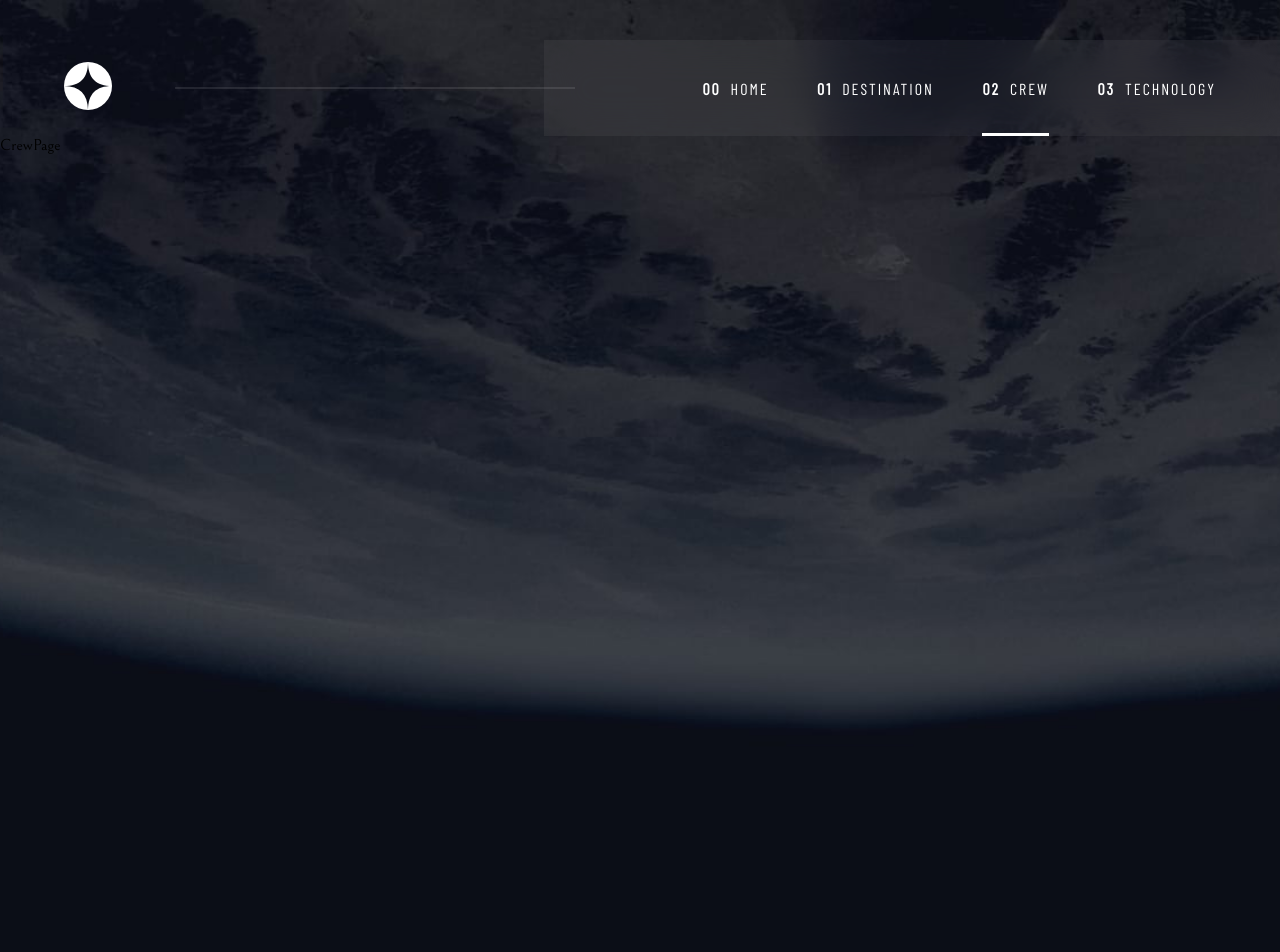
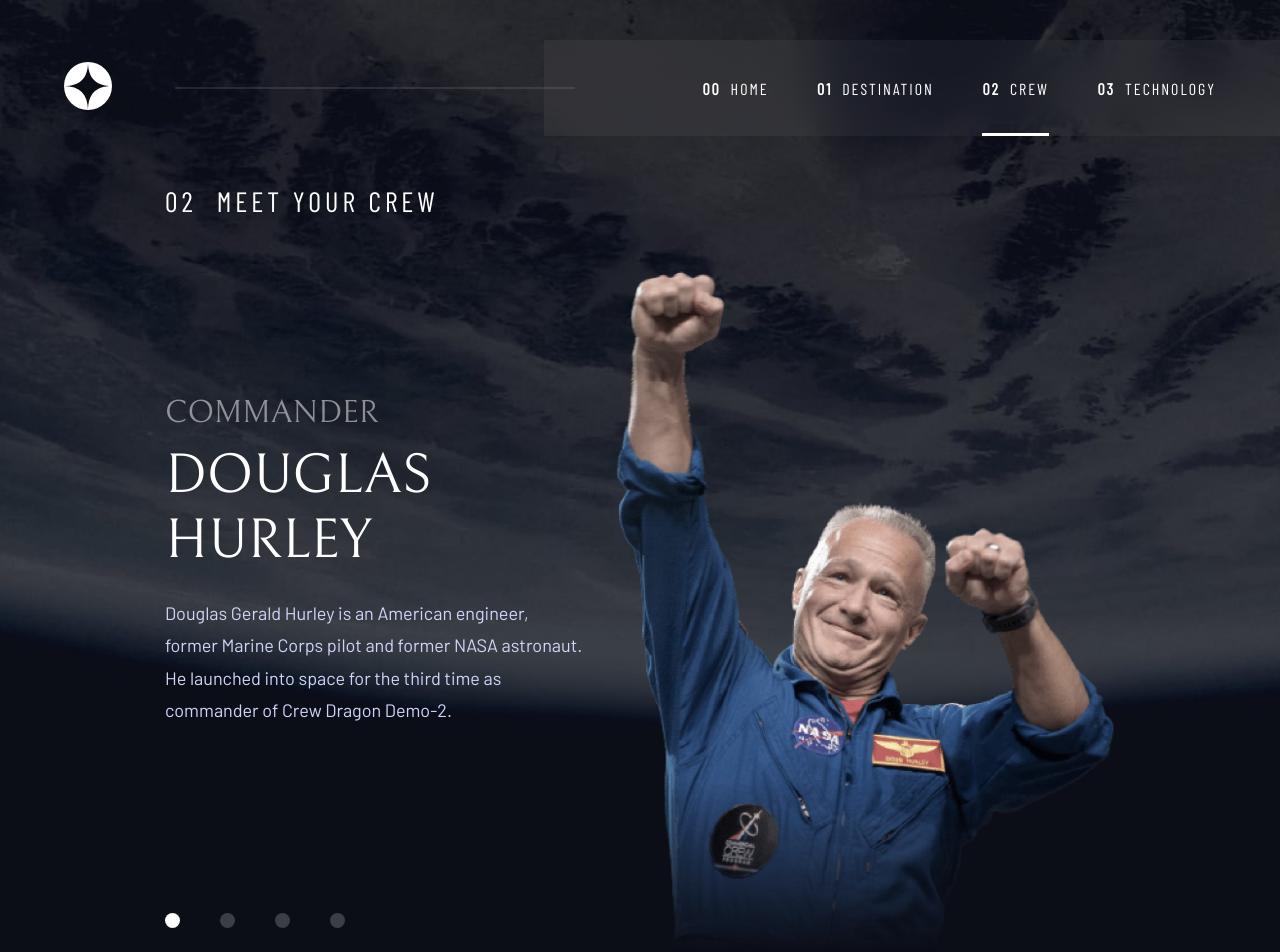
Before and after one commit to nshahaf/space-tourism, a React (Vite) app: page /crew in a window 1280 px wide. Shown: the top 952 px of the page. Built offline with nearby package versions, Linux system fonts and the light colour scheme.

Commit message:
crew page and data switch animation

```diff
--- a/package.json
+++ b/package.json
@@ -11,6 +11,7 @@
     "deploy": "gh-pages -d dist"
   },
   "dependencies": {
+    "framer-motion": "^11.8.0",
     "react": "^18.3.1",
     "react-dom": "^18.3.1",
     "react-router-dom": "^6.26.2",
--- a/src/assets/styles/pages/_crew.scss
+++ b/src/assets/styles/pages/_crew.scss
@@ -1,5 +1,108 @@
 .crew-container {
-    background-image: url(/src/assets/images/crew/background-crew-desktop.jpg);
-    background-size: cover;
-    background-position: center;
+  background-image: url(/src/assets/images/crew/background-crew-desktop.jpg);
+  background-size: cover;
+  background-position: center;
+
+  main {
+    height: 100%;
+    color: white;
+    padding: 48px 165px;
+  }
+
+  .content {
+    height: 100%;
+    display: flex;
+    flex-direction: column;
+
+    .text-5 {
+      display: flex;
+      text-transform: uppercase;
+      gap: 20px;
+      margin-bottom: 29px;
+    }
+  }
+
+  .crew {
+    display: flex;
+    flex: 1;
+    height: 100%;
+    gap: 32px;
+
+    .info-container {
+      gap: 40px;
+      flex: 1;
+      display: flex;
+      flex-direction: column;
+      align-content: center;
+
+      .info {
+        flex: 1;
+        display: flex;
+        flex-direction: column;
+        justify-content: center;
+
+        .text-4,
+        .text-3 {
+          text-transform: uppercase;
+        }
+        .text-4 {
+          padding-bottom: 12px;
+          color: rgba(255, 255, 255, 0.5);
+        }
+        .text-3 {
+          padding-bottom: 24px;
+        }
+        p{
+          color: $blue-300;
+        }
+      }
+
+      nav {
+        margin-bottom: 48px;
+        display: flex;
+        align-items: center;
+        gap: 40px;
+        a {
+          display: inline-block;
+          width: 15px;
+          height: 15px;
+          background-color: rgba(255, 255, 255, 0.2);
+          border-radius: 50%;
+
+          &:hover {
+            background-color: rgba(255, 255, 255, 0.4);
+          }
+          &.active {
+            background-color: rgba(255, 255, 255, 1);
+          }
+
+        }
+      }
+    }
+
+    .img-container {
+      position: relative;
+      flex: 1;
+      display: flex;
+      align-items: center;
+      justify-content: right;
+
+      img {
+        width: 500px;
+        max-height: 700px;
+        filter: saturate(80%);
+        $fade-start: 75%;
+        -webkit-mask-image: linear-gradient(
+          to bottom,
+          rgba(0, 0, 0, 1) $fade-start,
+          rgba(0, 0, 0, 0) 100%
+        );
+        mask-image: linear-gradient(
+          to bottom,
+          rgba(0, 0, 0, 1) $fade-start,
+          rgba(0, 0, 0, 0) 100%
+        );
+      }
+    }
+  }
 }
--- a/src/pages/CrewPage.jsx
+++ b/src/pages/CrewPage.jsx
@@ -1,7 +1,43 @@
+import { useState } from "react";
+import { motion, AnimatePresence } from 'framer-motion';
 
+export default function CrewPage({ crew }) {
+  const [idx, setIdx] = useState(0);
 
-export default function CrewPage() {
+  const { role, name, bio, images: { png: img }, } = crew[idx];
   return (
-    <div className="crew-container page">CrewPage</div>
-  )
+    <div className="crew-container page">
+      <main>
+        <div className="content">
+          <div className="text-5">
+            <span>02</span> Meet your crew
+          </div>
+          <AnimatePresence mode="wait">
+            <div className="crew" >
+              <div className="info-container">
+                <motion.div className="info" key={name} initial={{ opacity: 0 }} animate={{ opacity: 1 }} exit={{ opacity: 0}} transition={{ duration: 0.5, ease: "easeInOut" }}>
+                  <h4 className="text-4">{role}</h4>
+                  <h3 className="text-3">{name}</h3>
+                  <p className="text-9">{bio}</p>
+                </motion.div>
+                <nav>
+                  <a href="#douglas" onClick={() => setIdx(0)} className={idx === 0 ? "active" : ""}></a>
+                  <a href="#mark" onClick={() => setIdx(1)} className={idx === 1 ? "active" : ""}></a>
+                  <a href="#victor" onClick={() => setIdx(2)} className={idx === 2 ? "active" : ""}></a>
+                  <a href="#anousheh" onClick={() => setIdx(3)} className={idx === 3 ? "active" : ""}></a>
+                </nav>
+              </div>
+              <div className="img-container">
+
+                <motion.img src={img} alt="crew member image" key={img} initial={{ opacity: 0 }} animate={{ opacity: 1 }} exit={{ opacity: 0}} transition={{ duration: 0.5, ease: "easeInOut" }}/>
+                {/* <img src={img} alt="crew member image" /> */}
+
+              </div>
+            </div>
+          </AnimatePresence>
+
+        </div>
+      </main>
+    </div>
+  );
 }
```
Also changed, not shown: 2 other files (tests, documents, lock files or other folders).
